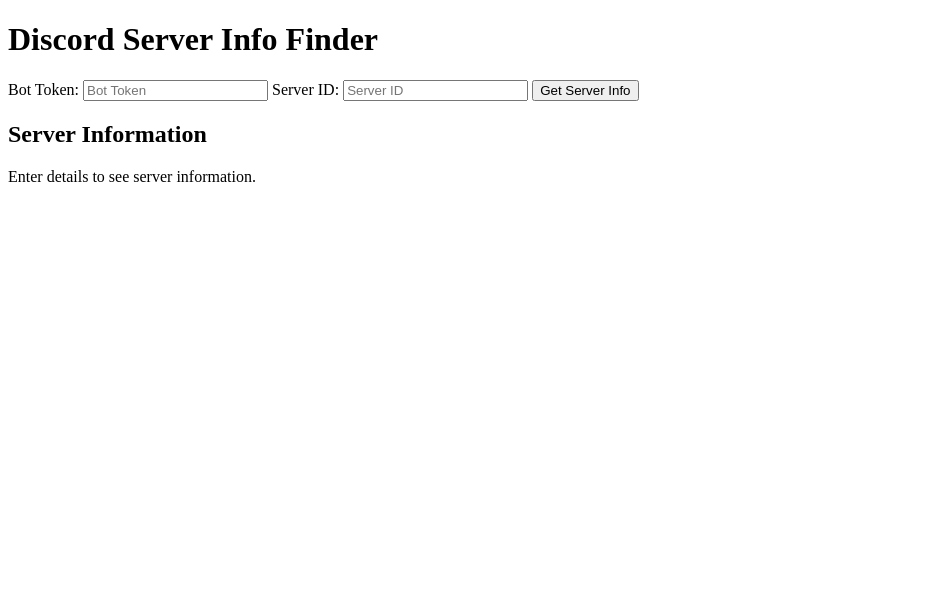
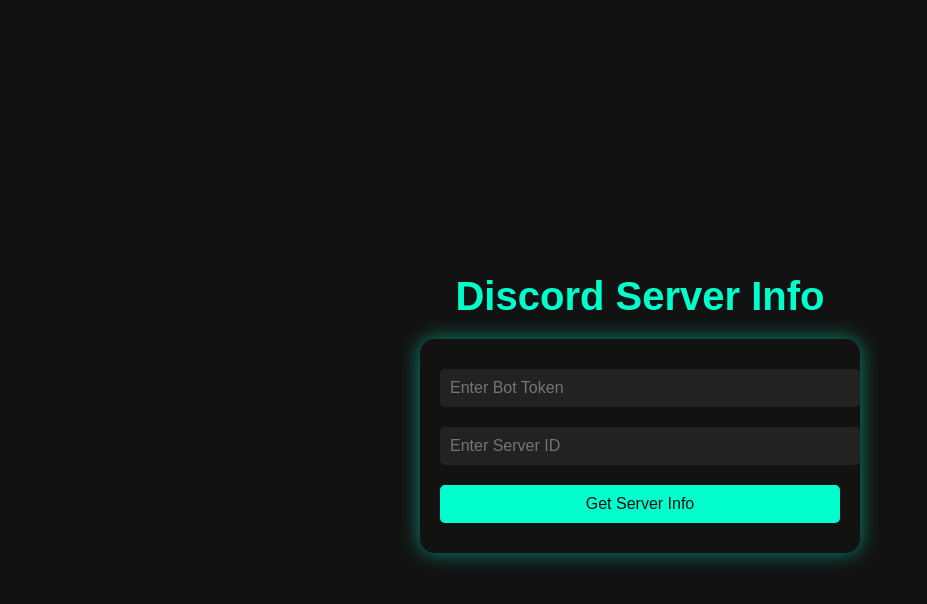
Before and after one commit to Komaster12454/Discord-Server-info-finder, a plain HTML site: page index.html in a window 1280 px wide. Shown: the whole page, without its empty margins (0-927 px from the left). Drawn offline with Linux system fonts and the light colour scheme.

Commit message:
Update index.html

```diff
--- a/index.html
+++ b/index.html
@@ -4,55 +4,109 @@
     <meta charset="UTF-8">
     <meta name="viewport" content="width=device-width, initial-scale=1.0">
     <title>Discord Server Info</title>
+    <style>
+        body {
+            margin: 0;
+            font-family: 'Arial', sans-serif;
+            background-color: #121212;
+            color: #00ffcc;
+            display: flex;
+            justify-content: center;
+            align-items: center;
+            height: 100vh;
+            flex-direction: column;
+            text-align: center;
+        }
+
+        h1 {
+            font-size: 2.5em;
+            margin-bottom: 20px;
+        }
+
+        .container {
+            background: rgba(18, 18, 18, 0.8);
+            border-radius: 15px;
+            padding: 20px;
+            box-shadow: 0 0 20px rgba(0, 255, 204, 0.5);
+            width: 90%;
+            max-width: 400px;
+        }
+
+        input[type="text"], input[type="submit"] {
+            width: 100%;
+            padding: 10px;
+            margin: 10px 0;
+            border: none;
+            border-radius: 5px;
+            font-size: 1em;
+        }
+
+        input[type="text"] {
+            background-color: #222;
+            color: #00ffcc;
+        }
+
+        input[type="submit"] {
+            background-color: #00ffcc;
+            color: #121212;
+            cursor: pointer;
+            transition: background-color 0.3s;
+        }
+
+        input[type="submit"]:hover {
+            background-color: #00cc99;
+        }
+
+        #result {
+            margin-top: 20px;
+            font-size: 1em;
+            background-color: #222;
+            padding: 10px;
+            border-radius: 5px;
+            display: none;
+        }
+    </style>
 </head>
 <body>
-    <h1>Discord Server Info Finder</h1>
-
-    <label for="botToken">Bot Token:</label>
-    <input type="password" id="botToken" placeholder="Bot Token">
-
-    <label for="serverId">Server ID:</label>
-    <input type="text" id="serverId" placeholder="Server ID">
-
-    <button onclick="getServerInfo()">Get Server Info</button>
-
-    <h2>Server Information</h2>
-    <p id="info">Enter details to see server information.</p>
+    <h1>Discord Server Info</h1>
+    <div class="container">
+        <input type="text" id="botToken" placeholder="Enter Bot Token" />
+        <input type="text" id="serverId" placeholder="Enter Server ID" />
+        <input type="submit" id="submit" value="Get Server Info" />
+        <div id="result"></div>
+    </div>
 
     <script>
-        async function getServerInfo() {
+        document.getElementById('submit').onclick = async function () {
             const botToken = document.getElementById('botToken').value;
             const serverId = document.getElementById('serverId').value;
-            const endpoint = 'https://your-vercel-app.vercel.app/api/discord'; // Replace with your actual deployed function URL
 
             if (!botToken || !serverId) {
-                document.getElementById('info').innerText = "Please enter both the bot token and server ID.";
+                alert('Please enter both Bot Token and Server ID');
                 return;
             }
 
-            const response = await fetch(endpoint, {
+            const response = await fetch('/api/discord', {
                 method: 'POST',
                 headers: {
-                    'Content-Type': 'application/json'
+                    'Content-Type': 'application/json',
                 },
-                body: JSON.stringify({ botToken, serverId })
+                body: JSON.stringify({ botToken, serverId }),
             });
 
+            const resultDiv = document.getElementById('result');
             if (response.ok) {
                 const data = await response.json();
-                const creationDate = new Date((BigInt(data.id) >> 22n) + 1420070400000n);
-
-                document.getElementById('info').innerText = `
-                    Server Name: ${data.name}
-                    Server ID: ${data.id}
-                    Creation Date: ${creationDate.toUTCString()}
-                    Member Count: ${data.approximate_member_count || 'N/A'}
-                    Description: ${data.description || 'No description'}
-                `;
+                resultDiv.innerText = JSON.stringify(data, null, 2);
+                resultDiv.style.display = 'block';
+                resultDiv.style.color = '#00ffcc';
             } else {
-                document.getElementById('info').innerText = "Failed to retrieve server information.";
+                const error = await response.json();
+                resultDiv.innerText = `Error: ${error.error}`;
+                resultDiv.style.display = 'block';
+                resultDiv.style.color = 'red';
             }
-        }
+        };
     </script>
 </body>
 </html>
```
